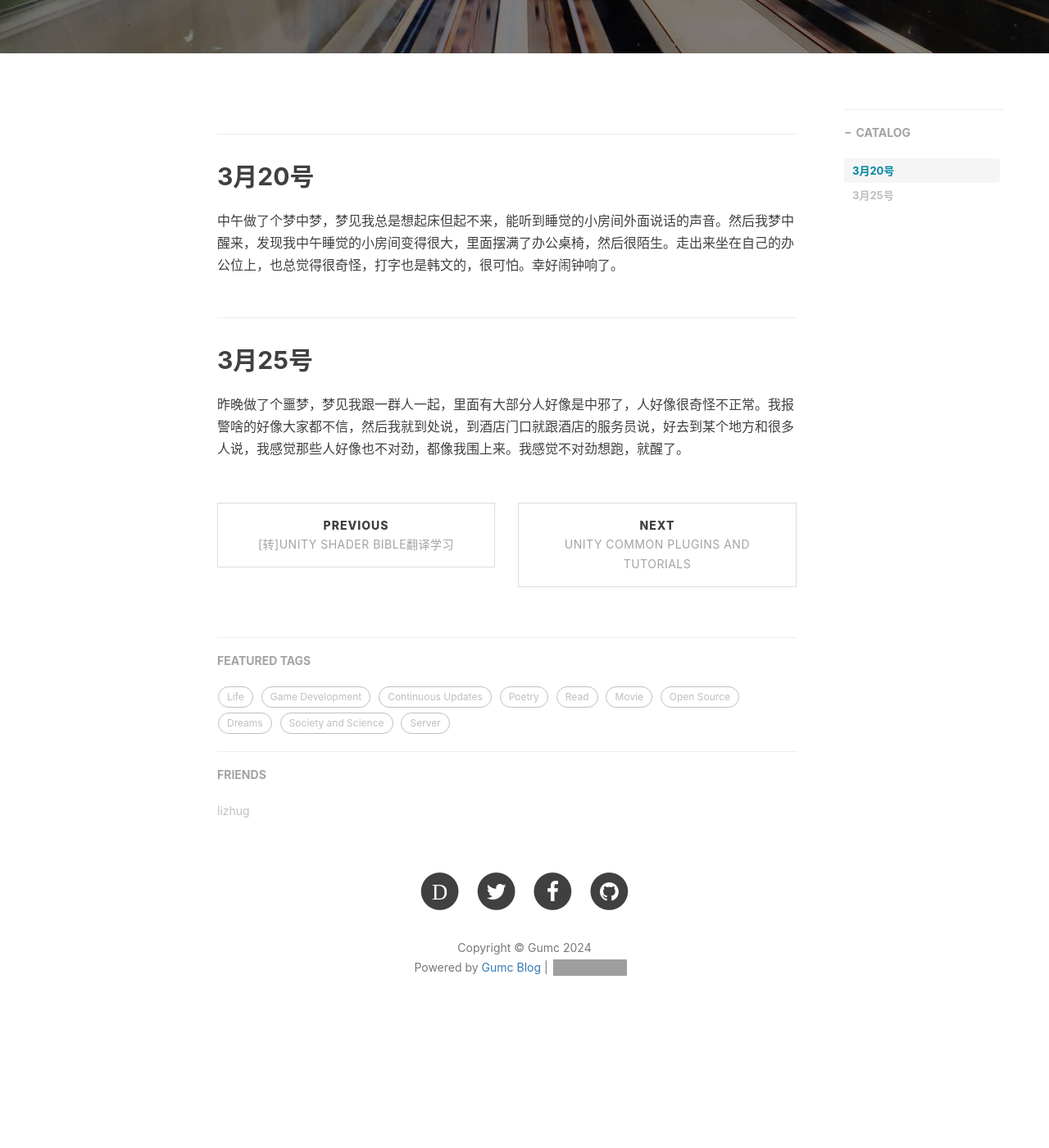
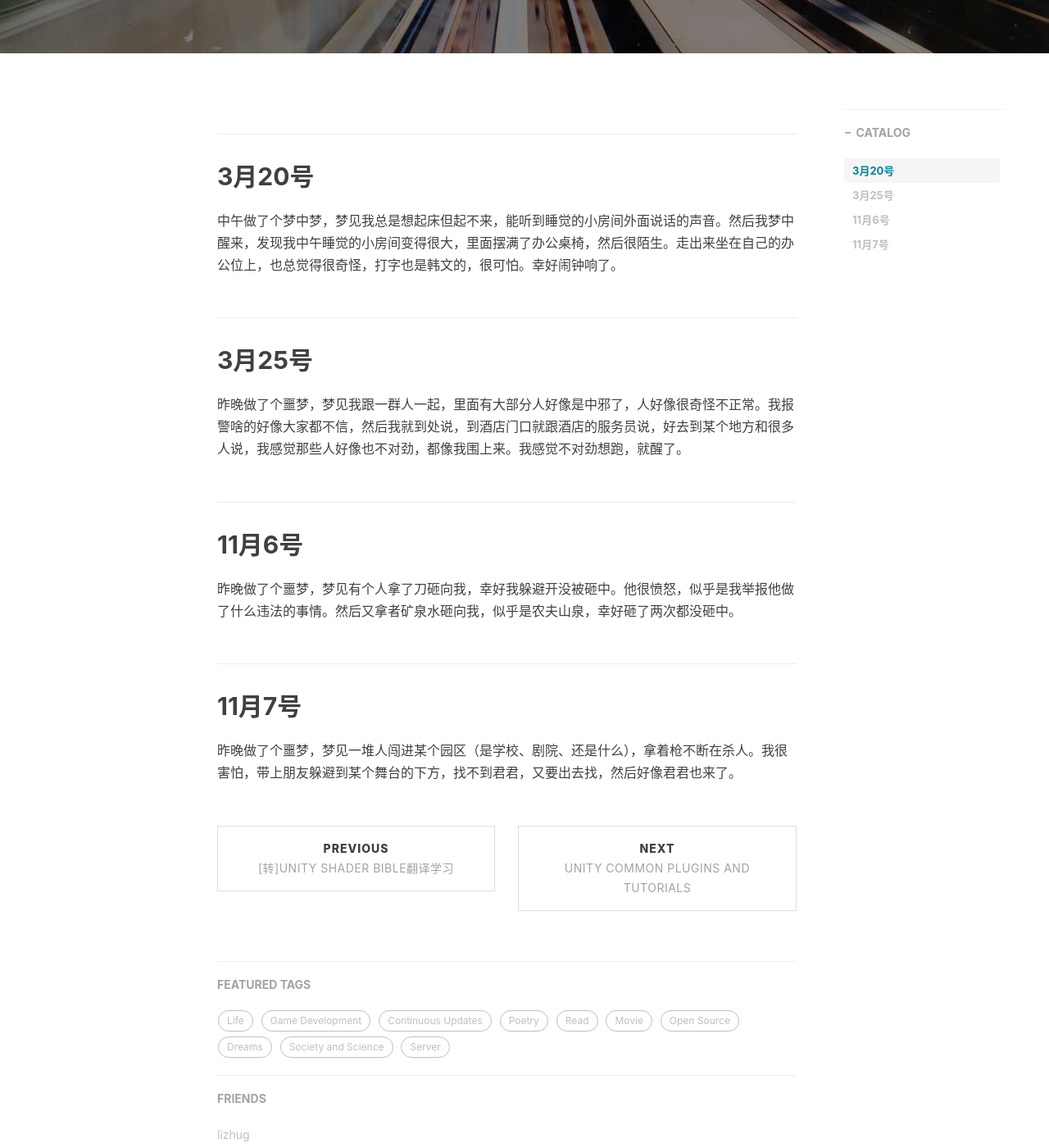
Before and after one commit to gumcstronger/gumcstronger.github.io, a Jekyll site: the page built from _posts/2024/2024-03-20-dream-something.md, in a window 1280 px wide and 1400 px high, scrolled down 458 px. Shown: the whole window at 82% size. Built offline with Jekyll 4.4.1, drawn with Linux system fonts in a browser that asks for light colours; nearby versions of some CDN libraries; comment, search, counter and statistics services are not loaded; before the commit the page ends 1742 px from its top, so only the background shows below that; grey boxes are pictures that could not be loaded.

Commit message:
Update 2024-03-20-dream-something.md

```diff
--- a/_posts/2024/2024-03-20-dream-something.md
+++ b/_posts/2024/2024-03-20-dream-something.md
@@ -17,3 +17,11 @@ tags:
 ## 3月25号
 
 昨晚做了个噩梦，梦见我跟一群人一起，里面有大部分人好像是中邪了，人好像很奇怪不正常。我报警啥的好像大家都不信，然后我就到处说，到酒店门口就跟酒店的服务员说，好去到某个地方和很多人说，我感觉那些人好像也不对劲，都像我围上来。我感觉不对劲想跑，就醒了。
+
+## 11月6号
+
+昨晚做了个噩梦，梦见有个人拿了刀砸向我，幸好我躲避开没被砸中。他很愤怒，似乎是我举报他做了什么违法的事情。然后又拿者矿泉水砸向我，似乎是农夫山泉，幸好砸了两次都没砸中。
+
+## 11月7号
+
+昨晚做了个噩梦，梦见一堆人闯进某个园区（是学校、剧院、还是什么），拿着枪不断在杀人。我很害怕，带上朋友躲避到某个舞台的下方，找不到君君，又要出去找，然后好像君君也来了。
```
